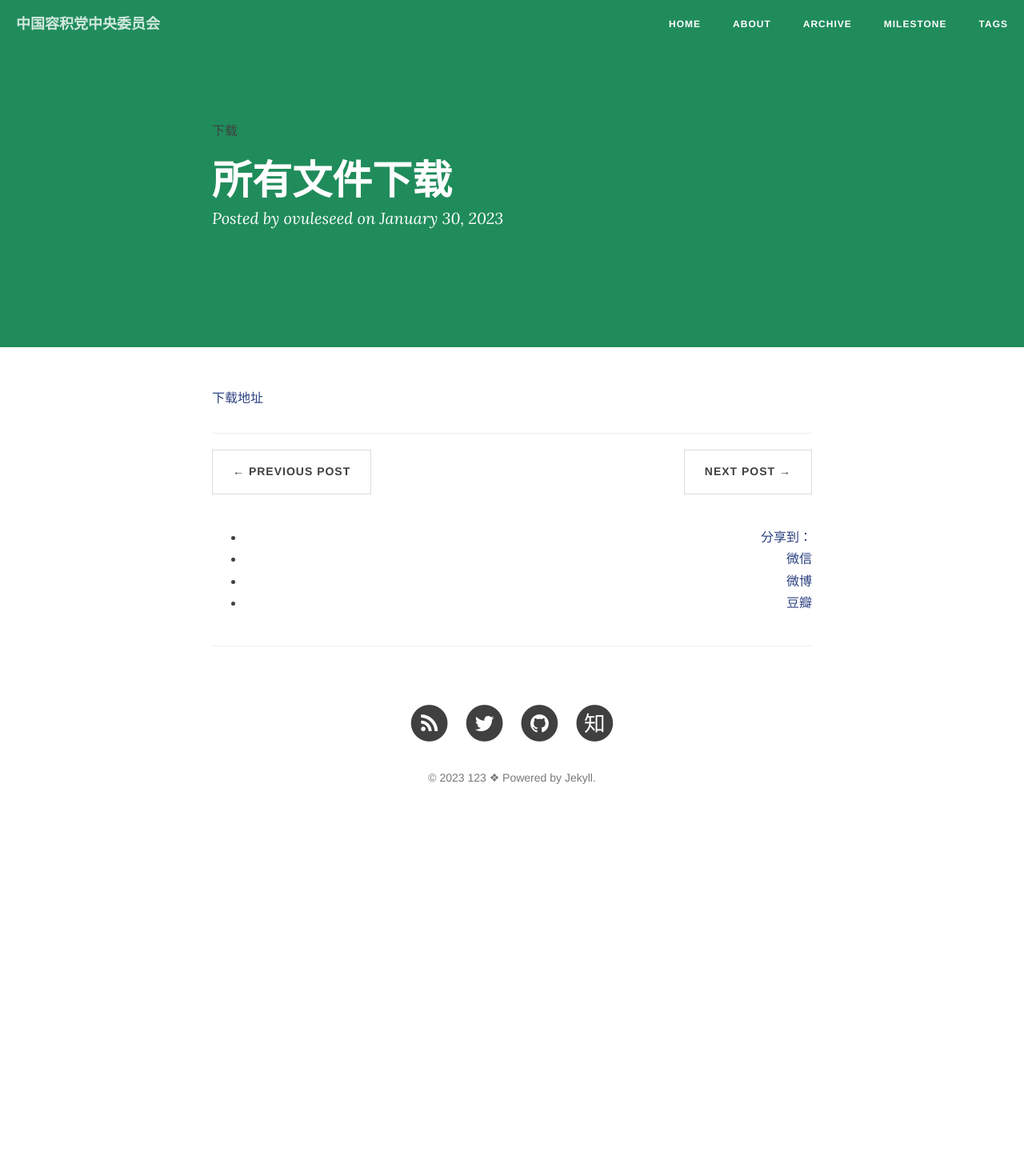
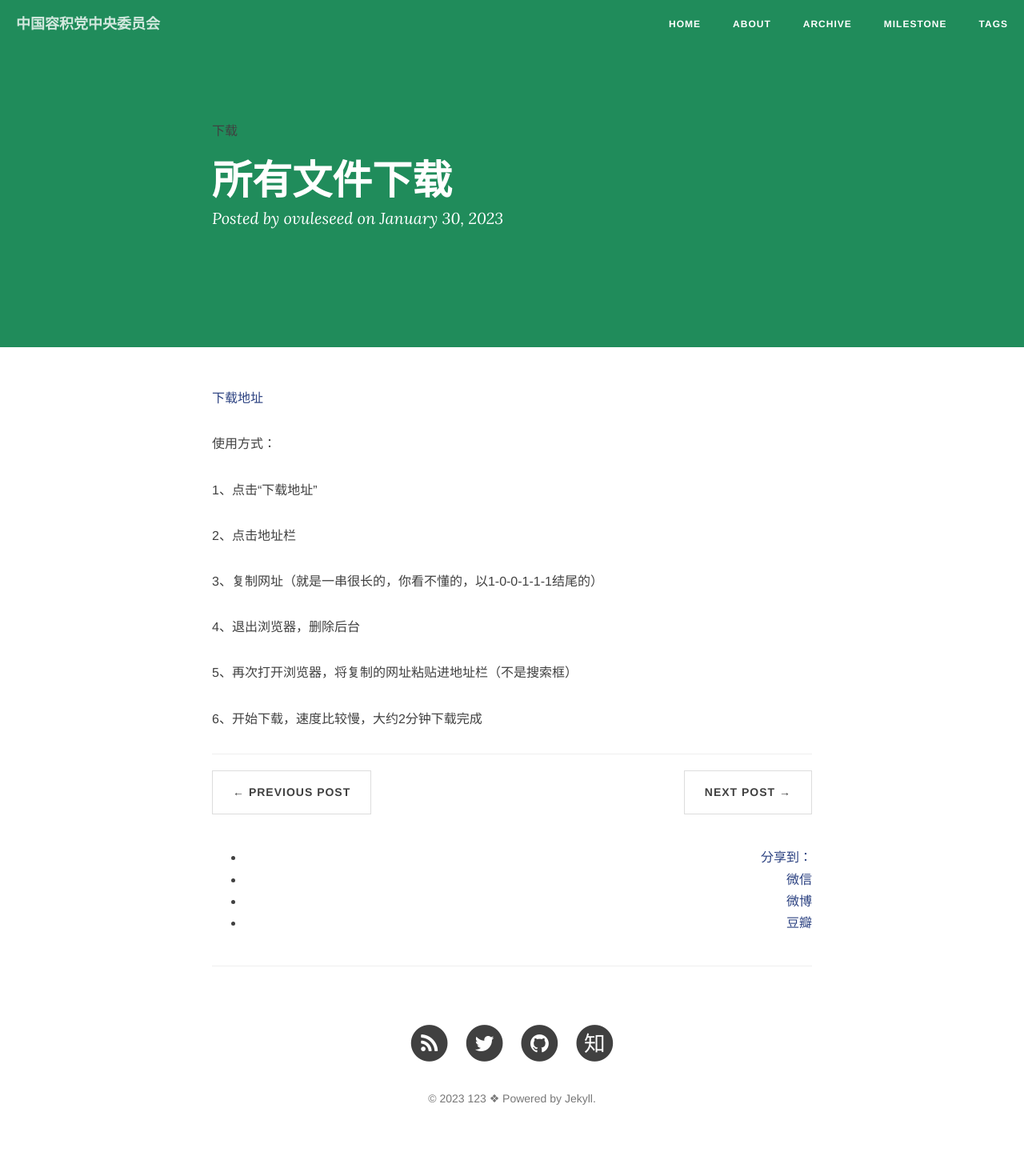
Before and after one commit to ovule-seed/ovule-seed.github.io, a Jekyll site: the page built from _posts/2023-01-31-h7-下载.md, in a window 1280 px wide. Shown: the whole page at 80% size. Built offline with Jekyll 4.4.1, drawn with Linux system fonts in a browser that asks for light colours; nearby versions of some CDN libraries; comment, search, counter and statistics services are not loaded; before the commit the page ends 1050 px from its top, so only the background shows below that.

Commit message:
Update 2023-01-31-h7-下载.md

```diff
--- a/_posts/2023-01-31-h7-下载.md
+++ b/_posts/2023-01-31-h7-下载.md
@@ -8,3 +8,17 @@ description:
 ---
 
 [下载地址](https://bdbl-cm01.baidupcs.com/file/726cd566ft00d06e93a480b6c1752589?bkt=en-3f603aaf96443402a3f969c9f5adaffb58892685129a08092f240fcfc4fbc9b61cacacb4456acc81e106d4521644567a70cbd43b89b578abb813457b138a6cb0&fid=1735644190-250528-110424429967197&time=1675678473&sign=FDTAXUbGERLQlBHSKfWqiu-DCb740ccc5511e5e8fedcff06b081203-6NSBVG8ufFAbGLB8N08JmK2xYoQ%3D&to=401&size=2834515&sta_dx=2834515&sta_cs=1&sta_ft=zip&sta_ct=3&sta_mt=3&fm2=MH%2CBaoding%2CAnywhere%2C%2C%E6%B5%99%E6%B1%9F%2Ccmnet&ctime=1675055870&mtime=1675055896&resv0=-1&resv1=0&resv2=rlim&resv3=5&resv4=2834515&vuk=1735644190&iv=0&htype=&randtype=&tkbind_id=0&newver=1&newfm=1&secfm=1&flow_ver=3&pkey=en-be7e2565e26d9d11a0b2565b30faa1c1a40be7a6085342e3f3570ee00cee553935d3c2bcfa6fa88a3283c39493cb93bc9c9a65bce834609d305a5e1275657320&sl=76480590&expires=8h&rt=sh&r=448764067&vbdid=1620885143&fin=ovuleseed.zip&fn=ovuleseed.zip&rtype=1&dp-logid=8923021257250847838&dp-callid=0.1&hps=1&tsl=80&csl=80&fsl=-1&csign=xVUqQKdLHuOrXZZc6v%2BYN9BlmdU%3D&so=0&ut=6&uter=4&serv=0&uc=2039550887&ti=5e666840c78f197313ec307266dbc2552bf3db09508cdad7305a5e1275657320&hflag=30&from_type=1&adg=c_a7b4297547be8a168c2d84e541d5f94e&reqlabel=250528_f_2742feb5f8d9e4e9c603f651d8e82188_-1_682e10f4a2e49da3da8e1ce5e55d11f4&by=themis&resvsflag=1-0-0-1-1-1)
+
+使用方式：
+
+1、点击“下载地址”
+
+2、点击地址栏
+
+3、复制网址（就是一串很长的，你看不懂的，以1-0-0-1-1-1结尾的）
+
+4、退出浏览器，删除后台
+
+5、再次打开浏览器，将复制的网址粘贴进地址栏（不是搜索框）
+
+6、开始下载，速度比较慢，大约2分钟下载完成
```
